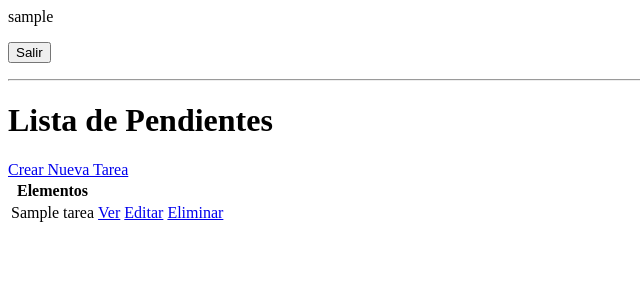
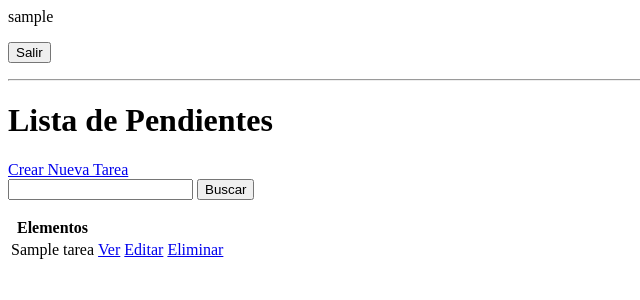
Before and after one commit to alonso1298/Aplicacion-Web-De-Tareas-Pendientes, a Django app: page / in a window 1280 px wide. Shown: the top 300 px of the page, without its empty margins (0-640 px from the left). Run offline with Django 5.2, Linux system fonts and the light colour scheme; a user stored in the database is signed in; tables that the repository leaves empty hold one stand-in row (values such as "Sample post").

Commit message:
Se agrega formulario para buscar en las tareas

```diff
--- a/src/proyecto/base/templates/base/tarea.html
+++ b/src/proyecto/base/templates/base/tarea.html
@@ -1 +1,6 @@
 <h1>Tarea: {{tarea}}</h1>
+
+<div>
+    <h3>Descripcion:</h3>
+    <p>{{tarea.descripcion}}</p>
+</div>
--- a/src/proyecto/base/templates/base/tarea_list.html
+++ b/src/proyecto/base/templates/base/tarea_list.html
@@ -11,6 +11,11 @@
 
 <h1>Lista de Pendientes</h1>
 <a href="{% url 'crear-tarea' %}">Crear Nueva Tarea</a>
+
+<form method="GET">
+    <input type="text" name="area-buscar">
+    <input type="submit" value="Buscar">
+</form>
 
 <table>
     <tr>
```
